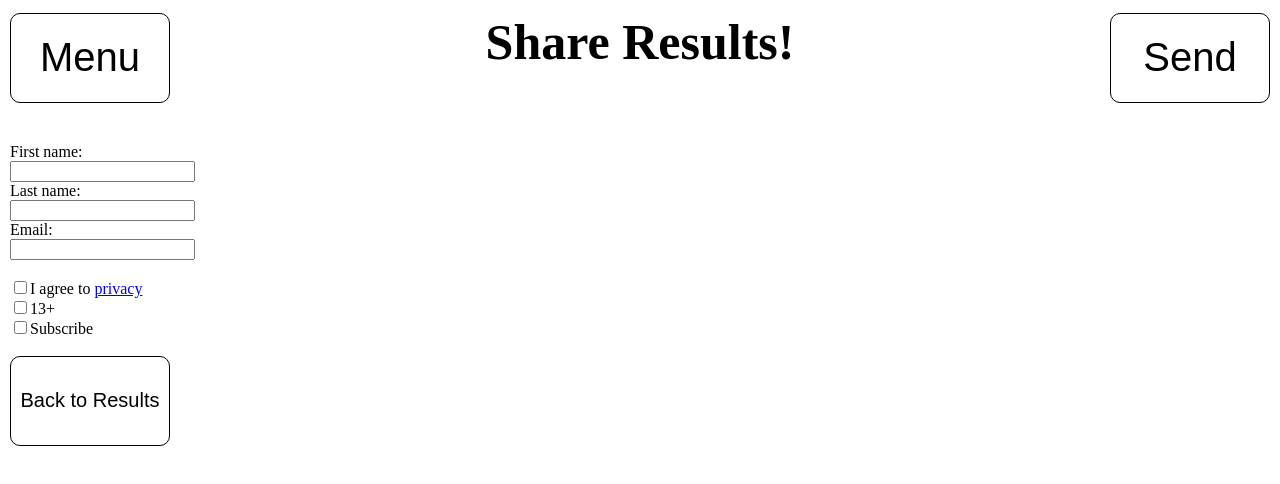
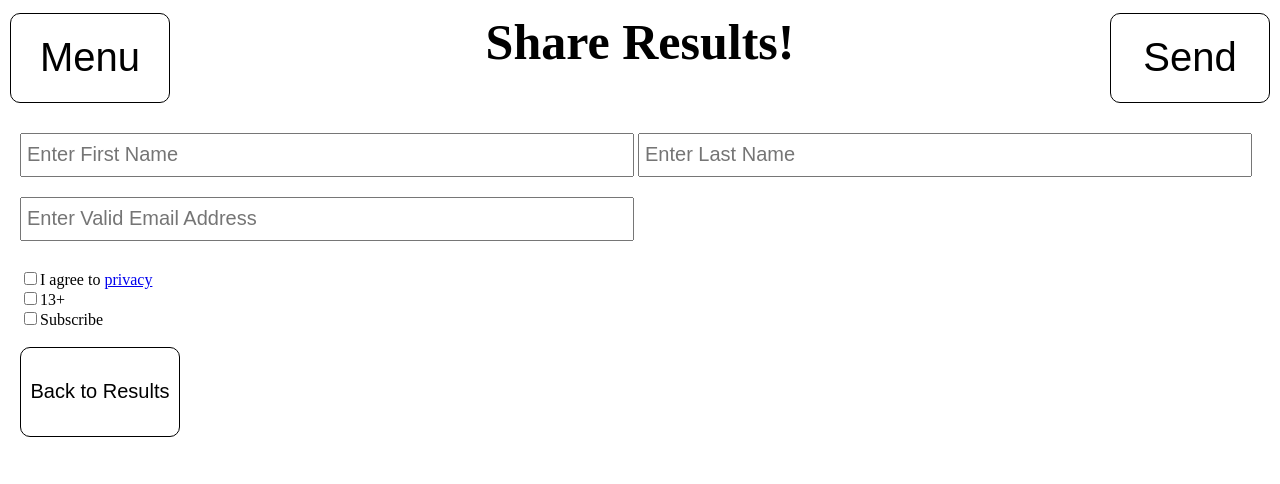
Before and after one commit to blakesoftware-spring2016/bakken-quiz, a plain HTML site: page index.html at #/shareResults in a window 1280 px wide. Drawn offline with Linux system fonts and the light colour scheme.

Commit message:
CSS Changes

```diff
--- a/app/shareResults/shareResultsTemplate.html
+++ b/app/shareResults/shareResultsTemplate.html
@@ -3,14 +3,13 @@
 	<a href="#/quitPage"><button type="button" class="navButton" id="menuButton">Menu</button></a>
 	<a href="#/sentConfirmation"><button class="navButton" id="sendResultsButton">Send</button></a>
 </header>
-<div class="content shareResultsForm">
+<div class="contentShareResultsForm">
 	<div class="userInput">
-		First name:<br>
-		<input type="text" name="firstname"><br>
-		Last name:<br>
-		<input type="text" name="lastname"><br>
-		Email: <br>
-		<input type="text" name="email">
+		<input type="text" name="firstname" placeholder="Enter First Name" autocomplete="off">
+
+		<input type="text" name="lastname" placeholder="Enter Last Name" autocomplete"off">
+
+		<input type="text" name="email" placeholder="Enter Valid Email Address" autocomplete="off">
 	</div>
 	<div class="checkboxes"><br>
 		<input type="checkbox">I agree to <a href="#/privacy">privacy</a><br>
--- a/assets/css/styles.css
+++ b/assets/css/styles.css
@@ -252,3 +252,17 @@ p .description {
 	margin-left: 10px;
 	margin-top: 60px;
 }
+
+.userInput input {
+  margin-top: 10px;
+  margin-bottom: 10px;
+  width: 600px;
+  height: 30px;
+  font-size: 20px;
+  padding: 5px;
+}
+
+.contentShareResultsForm {
+  padding-left: 20px;
+  padding-top: 40px;
+}
```
